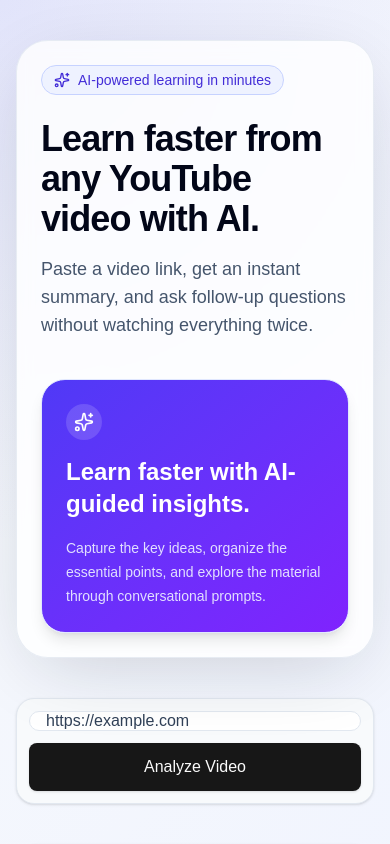
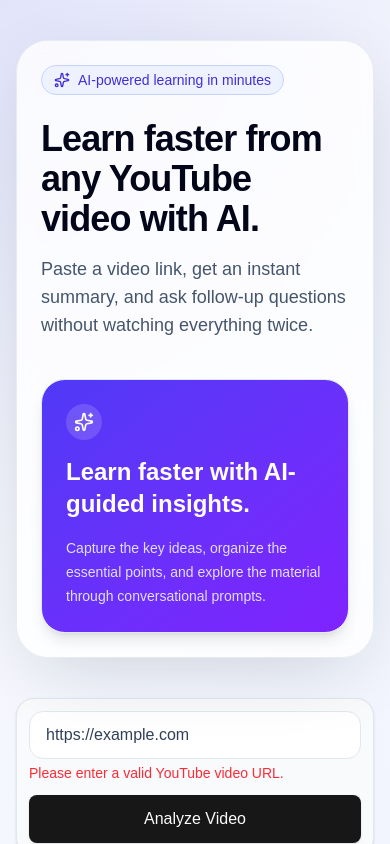
Before and after one commit to JoblessCoding7/youtube-learning-assistant, a React (Vite) app in the folder frontend/: page / in a window 390 px wide. Both pictures are taken after typing "https://example.com" into the empty fields and a click on the button "Analyze Video". Shown: the top 844 px of the page. Built offline with nearby package versions, Linux system fonts and the light colour scheme.

Commit message:
feat: add YouTube URL validation

```diff
--- a/frontend/src/components/landing/VideoUrlForm.tsx
+++ b/frontend/src/components/landing/VideoUrlForm.tsx
@@ -1,23 +1,36 @@
 import { Button } from "@/components/ui/button";
+import { isValidYouTubeUrl } from "@/utils/validation";
 import { useState } from "react";
 
 function VideoUrlForm() {
   const [videoUrl, setVideoUrl] = useState("");
+  const [error, setError] = useState("");
 
   function handleSubmit(event: React.FormEvent<HTMLFormElement>) {
     event.preventDefault();
-    // Handle form submission logic here
+
+    const isValid = isValidYouTubeUrl(videoUrl);
+
+    if (!isValid) {
+      setError("Please enter a valid YouTube video URL.");
+      return;
+    }
+
+    setError("");
     console.log(videoUrl);
   }
 
   return (
     <form
+      noValidate
       onSubmit={handleSubmit}
-      className="flex flex-col gap-3 rounded-2xl border border-slate-200 bg-slate-50 p-3 shadow-sm sm:flex-row sm:items-center"
+      className="flex flex-col gap-3 rounded-2xl border border-slate-200 bg-slate-50 p-3 shadow-sm sm:flex-row sm:items-start"
     >
       <label htmlFor="video-url" className="sr-only">
         YouTube video URL
       </label>
+
+      <div className="flex-1">
         <input
           id="video-url"
           name="videoUrl"
@@ -26,9 +39,16 @@
           autoComplete="url"
           placeholder="https://www.youtube.com/watch?v=..."
           value={videoUrl}
-        onChange={(event) => setVideoUrl(event.target.value)}
-        className="h-12 flex-1 rounded-xl border border-slate-200 bg-white px-4 text-base text-slate-700 outline-none transition focus:border-indigo-400 focus:ring-2 focus:ring-indigo-200"
+          onChange={(event) => {
+            setVideoUrl(event.target.value);
+            setError("");
+          }}
+          className="h-12 w-full rounded-xl border border-slate-200 bg-white px-4 text-base text-slate-700 outline-none transition focus:border-indigo-400 focus:ring-2 focus:ring-indigo-200"
         />
+
+        {error && <p className="mt-1 text-sm text-red-500">{error}</p>}
+      </div>
+
       <Button type="submit" size="lg" className="h-12 px-6 text-base shadow-sm">
         Analyze Video
       </Button>
--- /dev/null
+++ b/frontend/src/utils/validation.ts
@@ -0,0 +1,3 @@
+export function isValidYouTubeUrl(url: string) {
+  return url.includes("youtube.com") || url.includes("youtu.be");
+}
```
Lines whose indentation alone changed are shown as unchanged.
